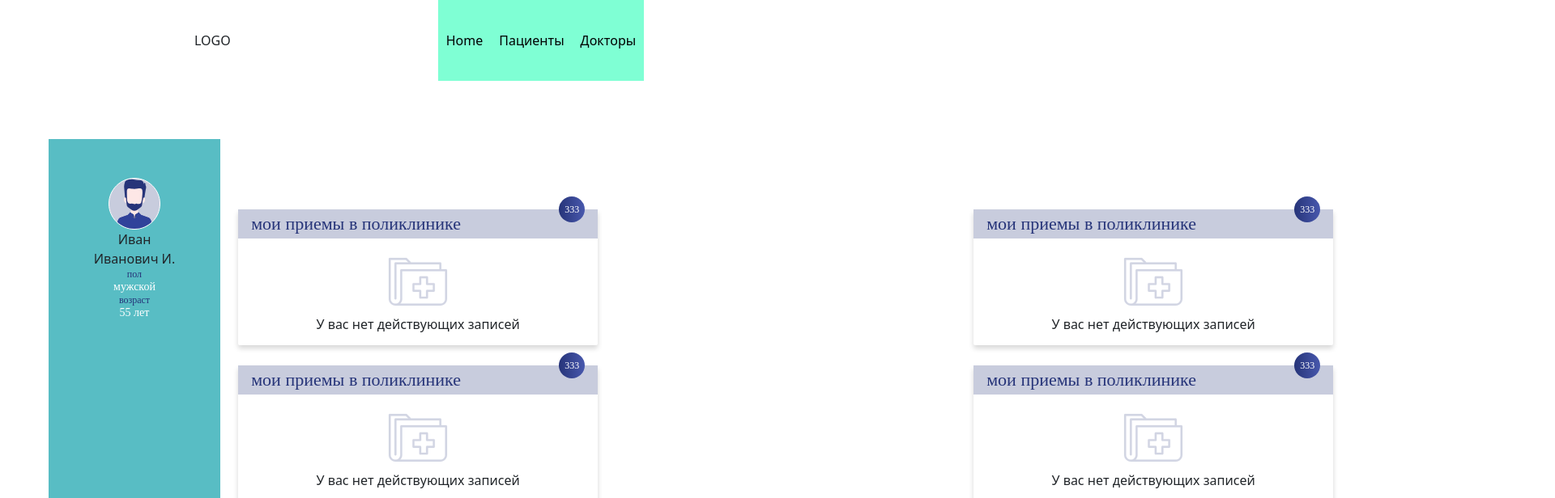
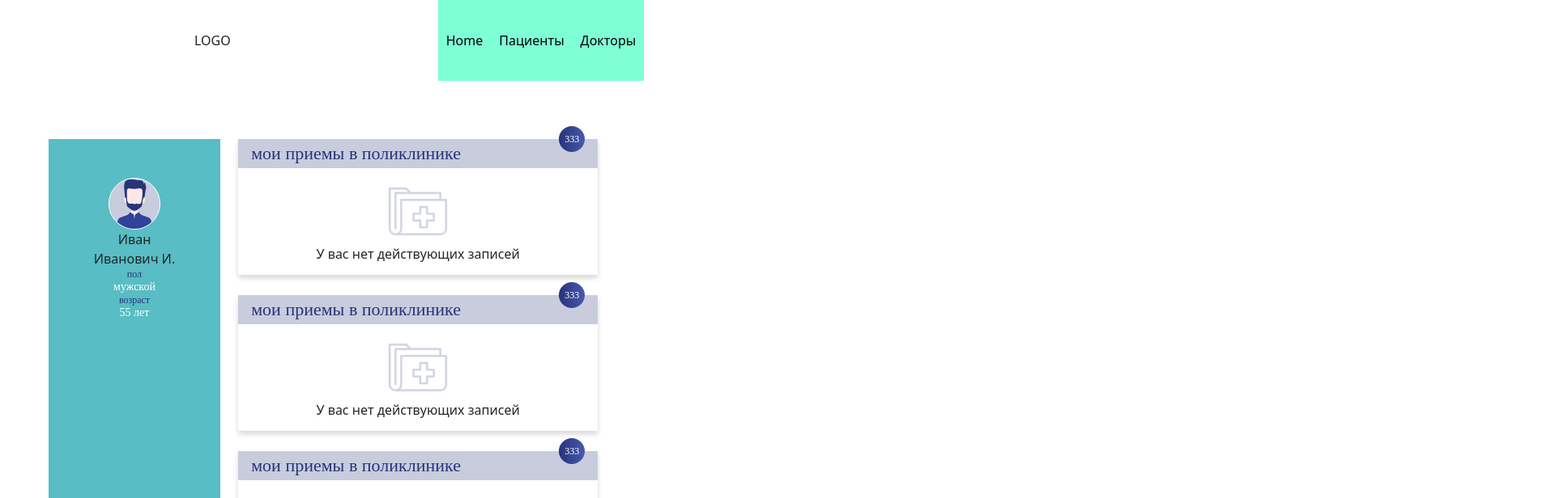
Before and after one commit to KirichenkoND/Budgerigar-1, a React (Vite) app in the folder frontend/: page /test in a window 1280 px wide. Shown: the top 616 px of the page at 81% size, 1920 px wide, since content can reach past the window. Built offline with nearby package versions, Linux system fonts and the light colour scheme.

Commit message:
Any changes.

```diff
--- a/frontend/src/components/TestComponent/TestComponent.tsx
+++ b/frontend/src/components/TestComponent/TestComponent.tsx
@@ -58,7 +58,7 @@ export const TestComponent: React.FC = () => {
 
                         </div>
 
-
+                        <div className="MedicalContainer">
                             <div className='MedicalCardsMain'>
                                 <div className='MedicalCards'>
                                     <MiniCards /><MiniCards /><MiniCards />
@@ -69,7 +69,7 @@ export const TestComponent: React.FC = () => {
                                     <MiniCards /><MiniCards /><MiniCards />
                                 </div>
                             </div>
-
+                        </div>
 
                     </div>
                 </div>
```
Also changed, not shown: frontend/src/components/TestComponent/TestComponent.scss (+7 -0 lines). Lines whose indentation alone changed are shown as unchanged.
